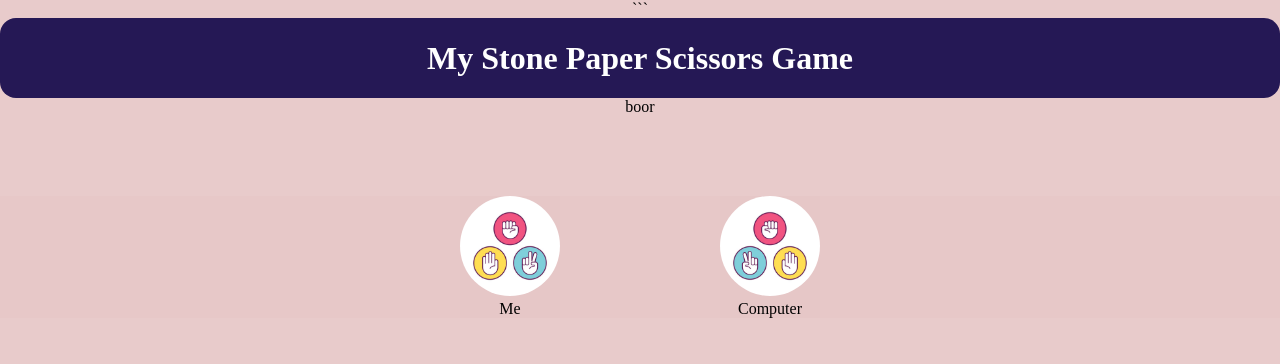
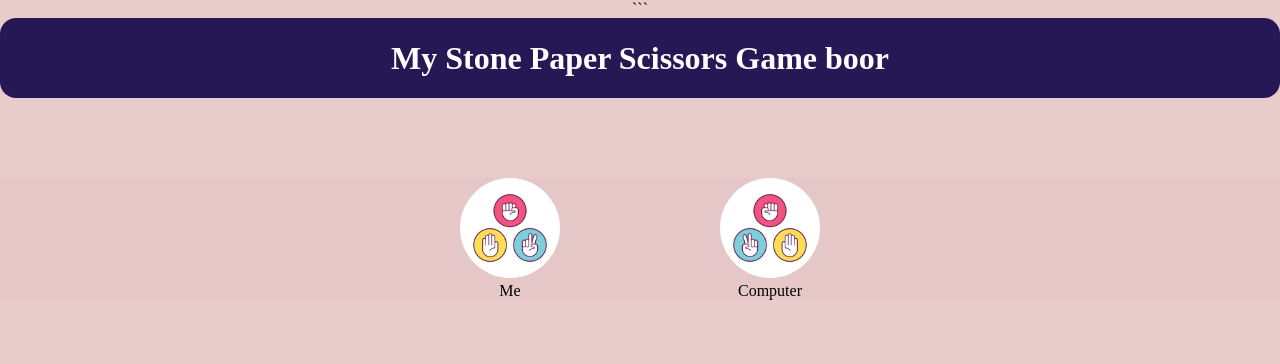
Before and after one commit to surjya2004/game1, a plain HTML site: page index.html in a window 1280 px wide. Shown: the top 364 px of the page. Drawn offline with Linux system fonts and the light colour scheme.

Commit message:
Update index.html

````diff
--- a/index.html
+++ b/index.html
@@ -9,8 +9,8 @@
 </head>
 
 <body>```
-    <h1> My Stone Paper Scissors Game</h1>
-    boor
+    <h1> My Stone Paper Scissors Game boor</h1>
+
     <embed src="02 Pal - Jalebi - Arijit Singh.mp3" id="priya">
     <div class="game">
         <div id="foruser">
````
